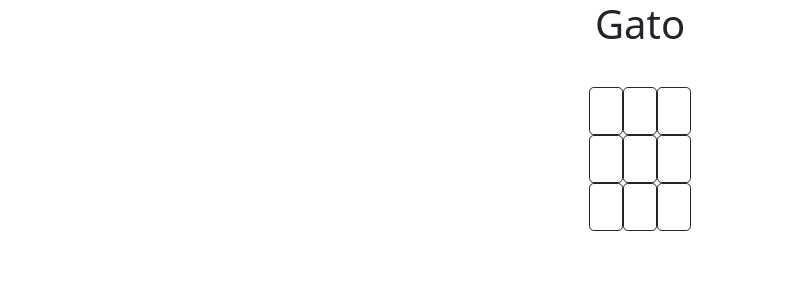
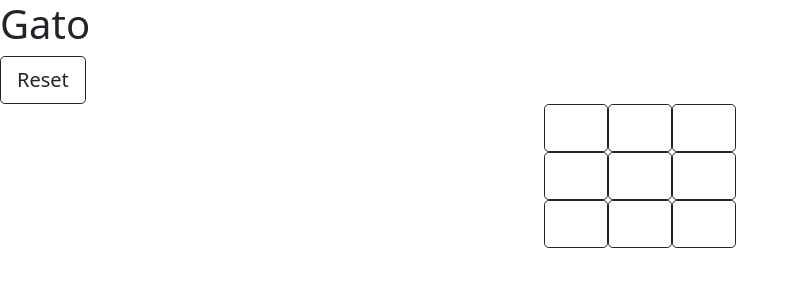
Before and after one commit to Fvasquez11/Taller2, a Vue app in the folder taller-2/: page / in a window 1280 px wide. Shown: the top 300 px of the page, without its empty margins (0-799 px from the left). Built offline with nearby package versions, Linux system fonts and the light colour scheme.

Commit message:
nueva estructura

```diff
--- a/taller-2/src/components/Gato.vue
+++ b/taller-2/src/components/Gato.vue
@@ -9,14 +9,17 @@ export default {
   },
   setup() {
     const gatoStore = useGatoStore()
-    return{
+    return {
       gatoStore,
     }
   },
   methods: {
-    changeState: function(x,y,id){
-      this.gatoStore.changeState(x,y)
+    changeState: function (x, y, id) {
+      this.gatoStore.changeState(x, y)
       this.gatoStore.disabled[id] = true
+    },
+    reset: function () {
+      this.gatoStore.reset()
     }
   },
 };
@@ -26,43 +29,56 @@ export default {
   <main>
     <div>
       <h1>Gato</h1>
+      <b-button @click="reset" variant="outline-dark" size="lg">Reset</b-button>
     </div>
-
-    <div>
-      <div id="container">
-        <div class="d-grid">
-          <b-button @click="changeState(0,0,0)" :disabled="gatoStore.disabled[0]" variant="outline-dark" size="lg">{{gatoStore.matrixState[0][0]}}</b-button>
+    <div class="container" style="width: 15%;">
+      <div class="row">
+        <div class="col-4 p-0">
+          <b-button class="w-100 h-100" @click="changeState(0, 0, 0)" :disabled="gatoStore.disabled[0]" variant="outline-dark" size="lg">
+            {{ gatoStore.matrixState[0][0] }}</b-button>
         </div>
-        <div class="d-grid">
-          <b-button @click="changeState(0,1,1)" :disabled="gatoStore.disabled[1]" variant="outline-dark" size="lg">{{gatoStore.matrixState[0][1]}}</b-button>
+        <div class="col-4 p-0">
+          <b-button class="w-100 h-100" @click="changeState(0, 1, 1)" :disabled="gatoStore.disabled[1]" variant="outline-dark" size="lg">
+            {{ gatoStore.matrixState[0][1] }}</b-button>
         </div>
-        <div class="d-grid">
-          <b-button @click="changeState(0,2,2)" :disabled="gatoStore.disabled[2]" variant="outline-dark" size="lg">{{gatoStore.matrixState[0][2]}}</b-button>
+        <div class="col-4 p-0">
+          <b-button class="w-100 h-100" @click="changeState(0, 2, 2)" :disabled="gatoStore.disabled[2]" variant="outline-dark" size="lg">
+            {{ gatoStore.matrixState[0][2] }}</b-button>
         </div>
-        <div class="d-grid">
-          <b-button @click="changeState(1,0,3)" :disabled="gatoStore.disabled[3]" variant="outline-dark" size="lg">{{gatoStore.matrixState[1][0]}}</b-button>
+      </div>
+      <div class="row">
+        <div class="col-4 p-0">
+          <b-button class="w-100 h-100" @click="changeState(1, 0, 3)" :disabled="gatoStore.disabled[3]" variant="outline-dark" size="lg">
+            {{ gatoStore.matrixState[1][0] }}</b-button>
         </div>
-        <div class="d-grid">
-          <b-button @click="changeState(1,1,4)" :disabled="gatoStore.disabled[4]" variant="outline-dark" size="lg">{{gatoStore.matrixState[1][1]}}</b-button>
+        <div class="col-4 p-0">
+          <b-button class="w-100 h-100" @click="changeState(1, 1, 4)" :disabled="gatoStore.disabled[4]" variant="outline-dark" size="lg">
+            {{ gatoStore.matrixState[1][1] }}</b-button>
         </div>
-        <div class="d-grid">
-          <b-button @click="changeState(1,2,5)" :disabled="gatoStore.disabled[5]" variant="outline-dark" size="lg">{{gatoStore.matrixState[1][2]}}</b-button>
+        <div class="col-4 p-0">
+          <b-button class="w-100 h-100" @click="changeState(1, 2, 5)" :disabled="gatoStore.disabled[5]" variant="outline-dark" size="lg">
+            {{ gatoStore.matrixState[1][2] }}</b-button>
         </div>
-        <div class="d-grid">
-          <b-button @click="changeState(2,0,6)" :disabled="gatoStore.disabled[6]" variant="outline-dark" size="lg">{{gatoStore.matrixState[2][0]}}</b-button>
+      </div>
+      <div class="row">
+        <div class="col-4 p-0">
+          <b-button class="w-100 h-100" @click="changeState(2, 0, 6)" :disabled="gatoStore.disabled[6]" variant="outline-dark" size="lg">
+            {{ gatoStore.matrixState[2][0] }}</b-button>
         </div>
-        <div class="d-grid">
-          <b-button @click="changeState(2,1,7)" :disabled="gatoStore.disabled[7]" variant="outline-dark" size="lg">{{gatoStore.matrixState[2][1]}}</b-button>
+        <div class="col-4 p-0">
+          <b-button class="w-100 h-100" @click="changeState(2, 1, 7)" :disabled="gatoStore.disabled[7]" variant="outline-dark" size="lg">
+            {{ gatoStore.matrixState[2][1] }}</b-button>
         </div>
-        <div class="d-grid">
-          <b-button @click="changeState(2,2,8)" :disabled="gatoStore.disabled[8]" variant="outline-dark" size="lg">{{gatoStore.matrixState[2][2]}}</b-button>
+        <div class="col-4 p-0">
+          <b-button class="w-100 h-100" @click="changeState(2, 2, 8)" :disabled="gatoStore.disabled[8]" variant="outline-dark" size="lg">
+            {{ gatoStore.matrixState[2][2] }}</b-button>
         </div>
       </div>
     </div>
   </main>
 </template>
 
-<style>
+<!-- <style>
 main {
   display: flex;
   flex-flow: column wrap;
@@ -85,4 +101,4 @@ main {
 b-button {
   border-bottom: cornflowerblue;
 }
-</style>
+</style> -->
--- a/taller-2/src/stores/GatoStore.js
+++ b/taller-2/src/stores/GatoStore.js
@@ -9,7 +9,6 @@ export const useGatoStore = defineStore('useGatoStore', {
           ["", "", ""],
           ["", "", ""],
           ["", "", ""],
-          ["", "", ""]
         ],
       disabled : [false,false,false,false,false,false,false,false,false]
     }
@@ -21,5 +20,14 @@ export const useGatoStore = defineStore('useGatoStore', {
       this.matrixState[x][y] = this.currentFigure
       this.currentFigure === "O" ? this.currentFigure = "X" : this.currentFigure = "O"
     },
+    reset(){
+      this.disabled = [false,false,false,false,false,false,false,false,false]
+      for(let i = 0; i < this.matrixState.length; i++){
+        for(let j = 0; j < this.matrixState[i].length; j++){
+          this.matrixState[i][j] = ""
+        }
+      }
+      this.currentFigure = "X"
+    }
   },
 })
```
